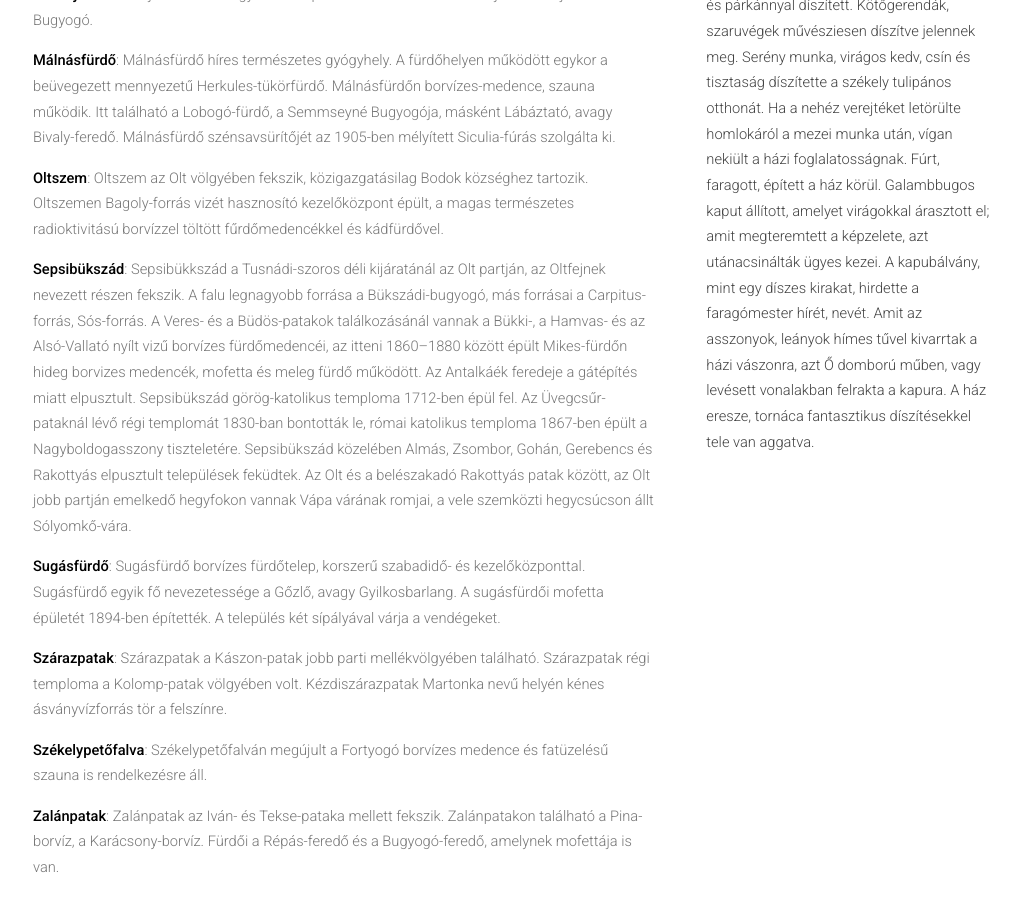
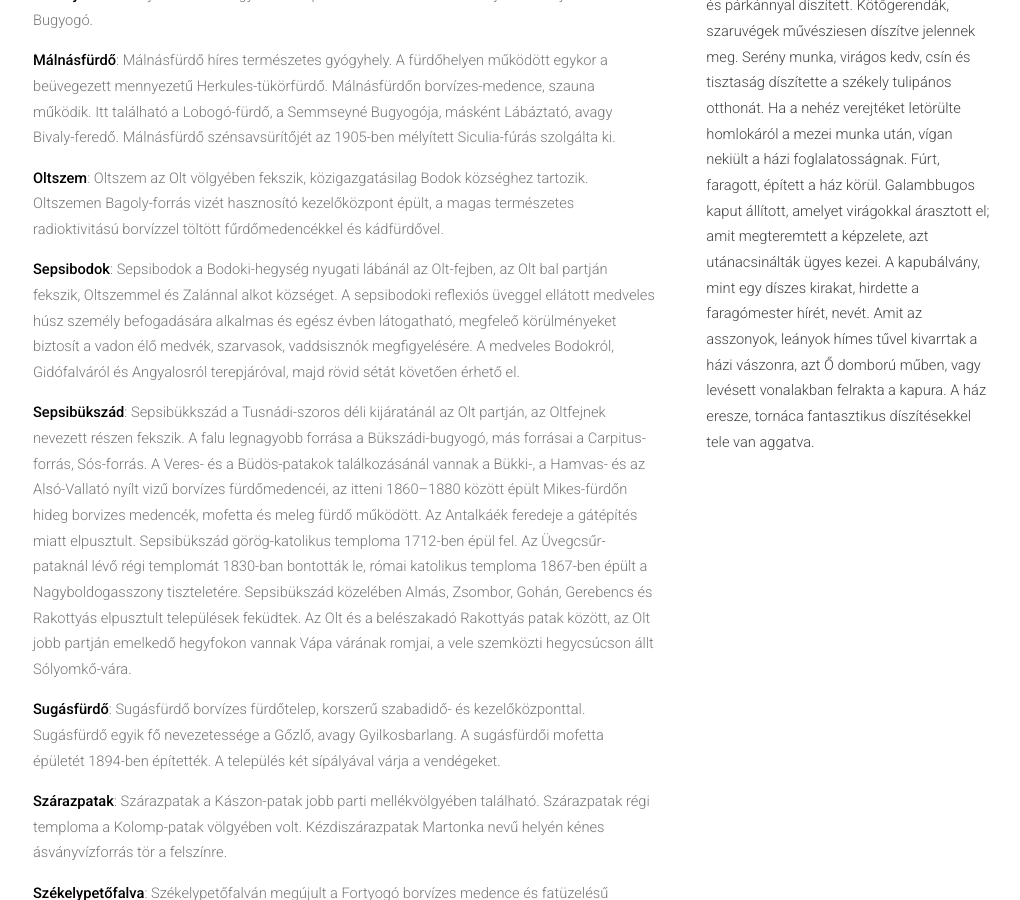
Before and after one commit to siculia/siculia.github.io, a Jekyll site: the page built from siculia-haromszek.html, in a window 1280 px wide and 900 px high, scrolled down 3782 px. Shown: the whole window, without its empty margins (127-1147 px from the left). Built offline with Jekyll 4.4.1, drawn with Linux system fonts in a browser that asks for light colours; nearby versions of some CDN libraries; library files that are not in the unit come from our copies.

Commit message:
Sepsibodok

```diff
--- a/siculia-haromszek.html
+++ b/siculia-haromszek.html
@@ -58,6 +58,7 @@ layout: default
 							<p style="text-align: left;"><b>Mikóújfalu</b>: Mikóújfalu az Olt-völgyében települt. Borvízes fürdőmedencéje a mikóújfalusi Bugyogó.</p>
 							<p style="text-align: left;"><b>Málnásfürdő</b>: Málnásfürdő híres természetes gyógyhely. A fürdőhelyen működött egykor a beüvegezett mennyezetű Herkules-tükörfürdő. Málnásfürdőn borvízes-medence, szauna működik. Itt található a Lobogó-fürdő, a Semmseyné Bugyogója, másként Lábáztató, avagy Bivaly-feredő. Málnásfürdő szénsavsürítőjét az 1905-ben mélyített Siculia-fúrás szolgálta ki.</p>
 							<p style="text-align: left;"><b>Oltszem</b>: Oltszem az Olt völgyében fekszik, közigazgatásilag Bodok községhez tartozik. Oltszemen  Bagoly-forrás vizét hasznosító kezelőközpont épült, a magas természetes radioktivitású borvízzel töltött fűrdőmedencékkel és kádfürdővel.</p>
+							<p style="text-align: left;"><b>Sepsibodok</b>: Sepsibodok  a Bodoki-hegység nyugati lábánál az Olt-fejben, az Olt bal partján fekszik, Oltszemmel és Zalánnal alkot községet. A sepsibodoki reflexiós üveggel ellátott medveles húsz személy befogadására alkalmas és egész évben látogatható, megfeleő körülményeket biztosít a vadon élő medvék, szarvasok, vaddsisznók megfigyelésére.  A medveles Bodokról, Gidófalváról és Angyalosról terepjáróval, majd rövid sétát követően érhető el.</p>
 							<p style="text-align: left;"><b>Sepsibükszád</b>: Sepsibükkszád a Tusnádi-szoros déli kijáratánál az Olt partján, az Oltfejnek nevezett részen fekszik. A falu legnagyobb forrása a Bükszádi-bugyogó, más forrásai a Carpitus-forrás, Sós-forrás. A Veres- és a Büdös-patakok találkozásánál vannak a Bükki-, a Hamvas- és az Alsó-Vallató nyílt vizű borvízes fürdőmedencéi, az itteni 1860–1880 között épült Mikes-fürdőn hideg borvizes medencék, mofetta és meleg fürdő működött. Az Antalkáék feredeje a gátépítés miatt elpusztult. Sepsibükszád görög-katolikus temploma 1712-ben épül fel. Az Üvegcsűr-pataknál lévő régi templomát 1830-ban bontották le, római katolikus temploma 1867-ben épült a Nagyboldogasszony tiszteletére. Sepsibükszád közelében Almás, Zsombor, Gohán, Gerebencs és Rakottyás elpusztult települések feküdtek. Az Olt és a belészakadó Rakottyás patak között, az Olt jobb partján emelkedő hegyfokon vannak Vápa várának romjai, a vele szemközti hegycsúcson állt Sólyomkő-vára.</p>
 							<p style="text-align: left;"><b>Sugásfürdő</b>: Sugásfürdő borvízes fürdőtelep, korszerű szabadidő- és kezelőközponttal. Sugásfürdő egyik fő nevezetessége a Gőzlő, avagy Gyilkosbarlang. A sugásfürdői mofetta épületét 1894-ben építették. A település két sípályával várja a vendégeket.</p>
 							<p style="text-align: left;"><b>Szárazpatak</b>: Szárazpatak a Kászon-patak jobb parti mellékvölgyében található. Szárazpatak régi temploma a Kolomp-patak völgyében volt. Kézdiszárazpatak Marton­ka nevű helyén kénes ásványvízforrás tör a felszínre.</p>
```
